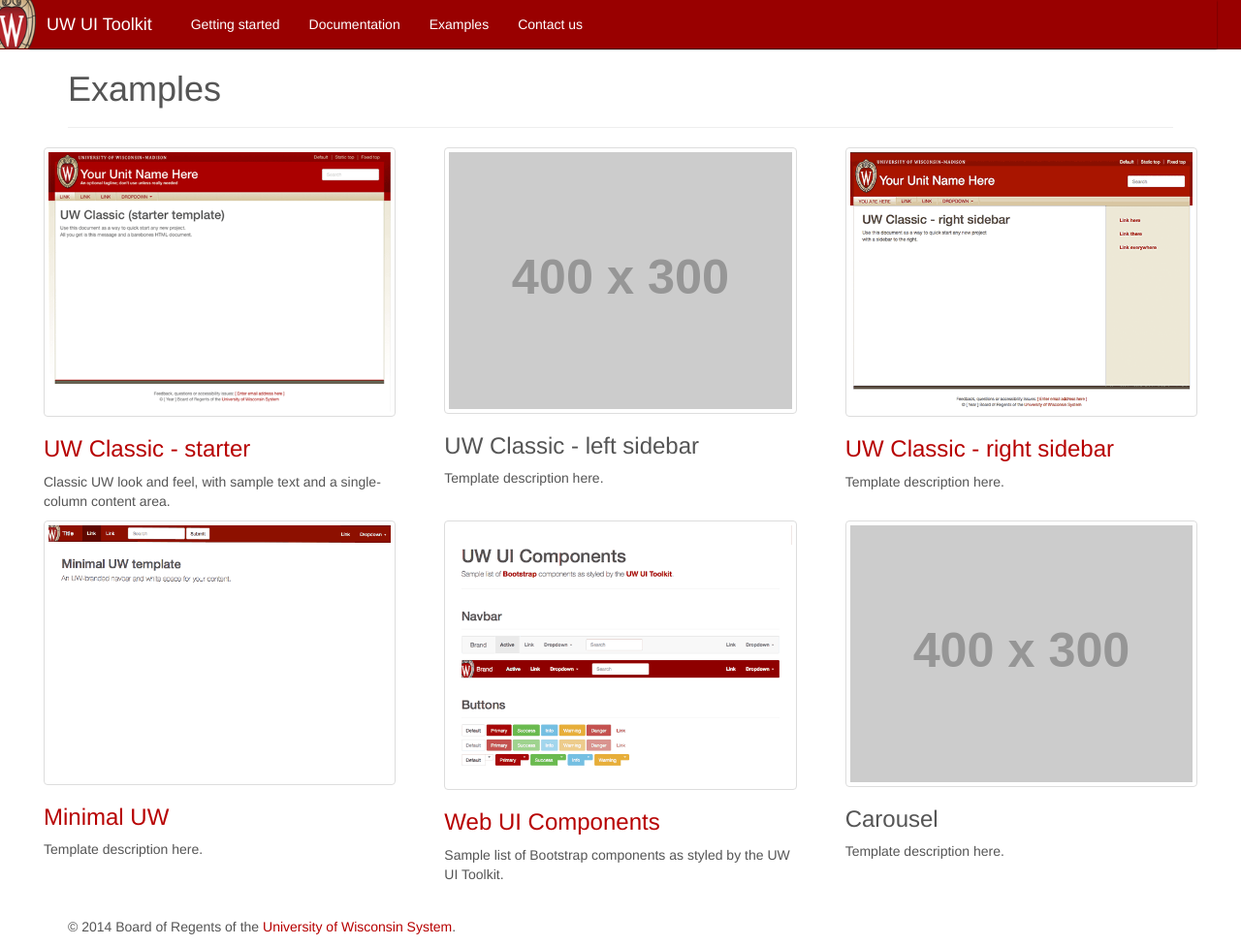
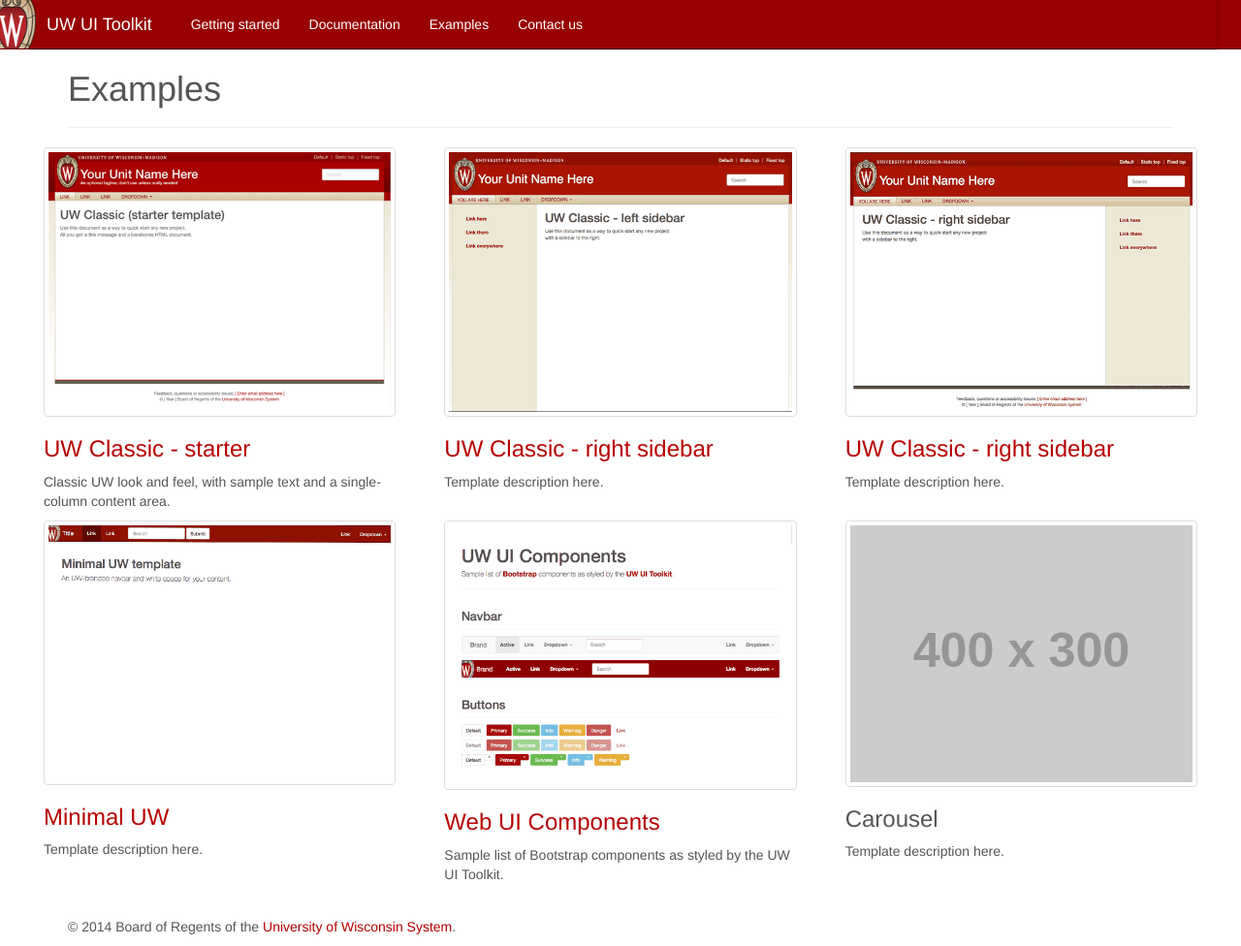
Before and after one commit to UWMadisonUcomm/uw-ui-toolkit, a Jekyll site: the page built from examples/index.html, in a window 1280 px wide and 976 px high. Shown: the whole window at 97% size. Built offline with Jekyll 4.4.1, drawn with Linux system fonts in a browser that asks for light colours; nearby versions of some CDN libraries; Markdown is read by kramdown in place of the engine named in the settings.

Commit message:
Re #14: add uw classic left sidebar to list of examples

```diff
--- a/examples/index.html
+++ b/examples/index.html
@@ -13,8 +13,8 @@
       <p>Classic UW look and feel, with sample text and a single-column content area.</p>
     </div>
     <div class="col-sm-4">
-      <img src="http://placehold.it/400x300" class="thumbnail img-responsive">
-      <h3>UW Classic - left sidebar</h3>
+      <a href="uw-classic-left-sidebar/"><img src="/dist/img/uw-classic-left-sidebar.gif" class="thumbnail img-responsive"></a>
+      <h3><a href="uw-classic-left-sidebar/">UW Classic - right sidebar</a></h3>
       <p> Template description here. </p>
     </div>
     <div class="col-sm-4">
```
Also changed, not shown: dist/img/uw-classic-left-sidebar.gif (added), src/img/uw-classic-left-sidebar.gif.
